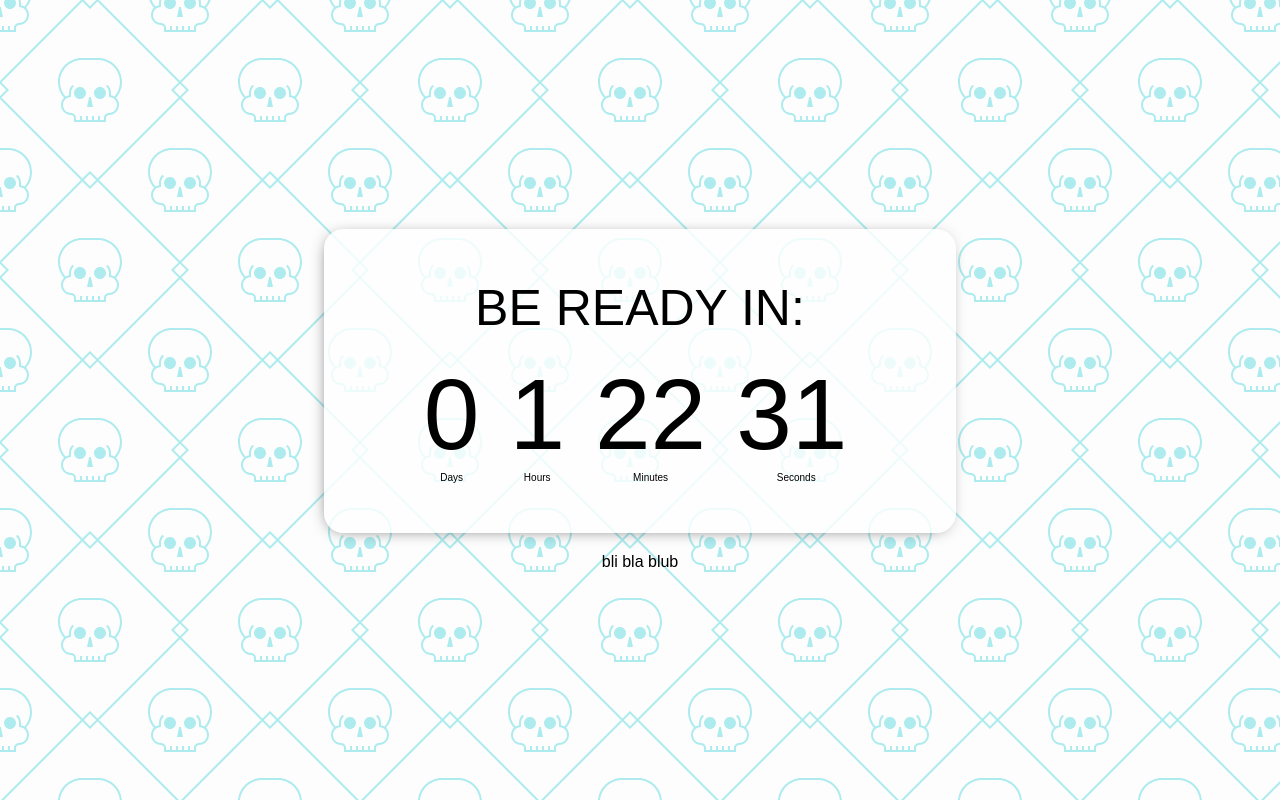
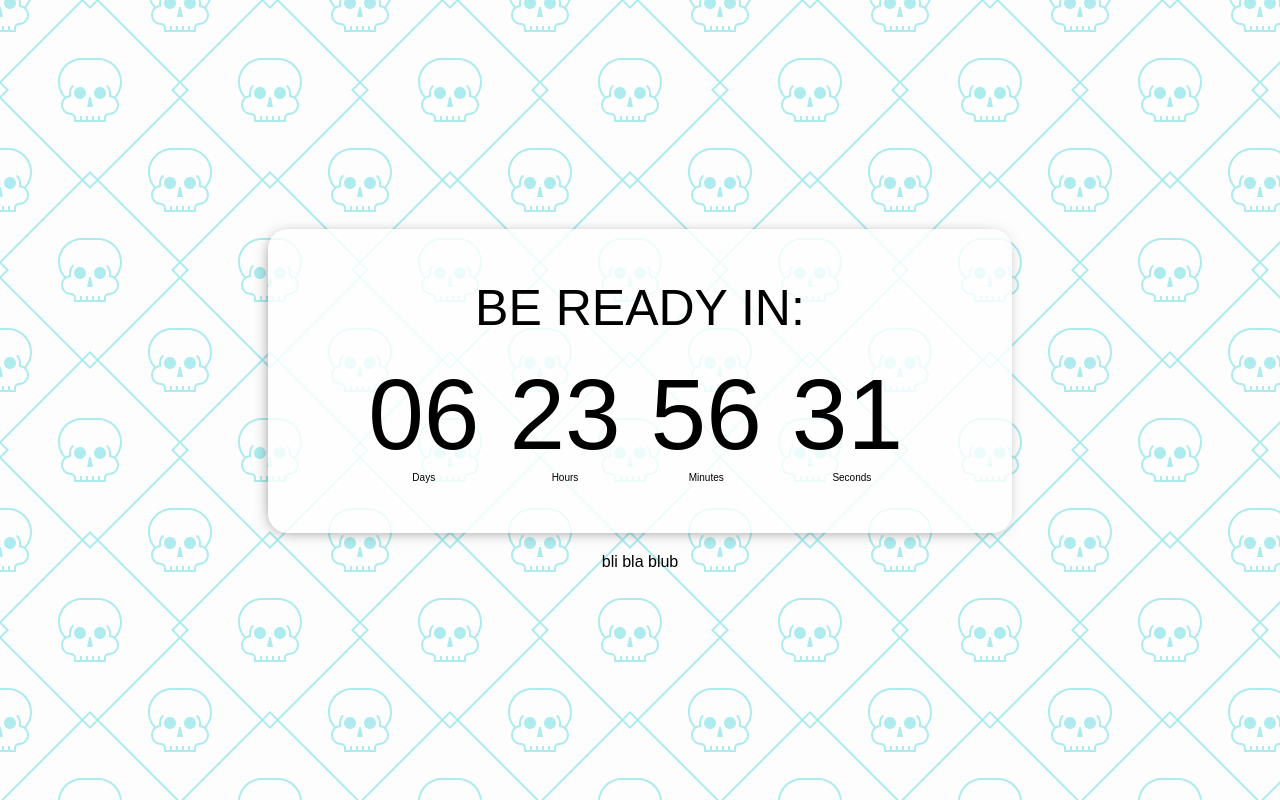
Before and after one commit to pattg/countdown, a website: page index.html in a window 1280 px wide. Drawn offline with Linux system fonts and the light colour scheme; a web font is replaced by a local one.

Commit message:
fix if statement to check if time is up

```diff
--- a/js/script.js
+++ b/js/script.js
@@ -3,10 +3,11 @@ var hours = document.querySelector('.hours');
 var minutes = document.querySelector('.minutes');
 var seconds = document.querySelector('.seconds');
 var randomText = document.querySelector('.countdown__random-text');
+var countdown = document.querySelector('.countdown');
 var coundownWrapper = document.querySelector('.countdown__wrapper');
 var countdownModal = document.querySelector('.countdown__modal');
 console.log(countdownModal);
-var endDate = new Date('April 7, 2021 21:56:00').getTime();
+var endDate = new Date('April 14, 2021 20:30:00').getTime();
 var textArray = [
     'random stuff',
     'Wenn du wüsstest',
@@ -23,20 +24,36 @@ setInterval(function () {
 function setCountdown() {
     var now = new Date().getTime();
     var diff = endDate - now;
-    days.innerHTML = Math.floor(diff / (1000 * 60 * 60 * 24)).toString();
-    hours.innerHTML = Math.floor((diff % (1000 * 60 * 60 * 24)) / (1000 * 60 * 60)).toString();
-    minutes.innerHTML = Math.floor((diff % (1000 * 60 * 60)) / (1000 * 60)).toString();
+    if ((Math.floor(diff / (1000 * 60 * 60 * 24)) < 10)) {
+        days.innerHTML = "0" + Math.floor(diff / (1000 * 60 * 60 * 24)).toString();
+    }
+    else {
+        days.innerHTML = Math.floor(diff / (1000 * 60 * 60 * 24)).toString();
+    }
+    if ((diff % (1000 * 60 * 60 * 24)) / (1000 * 60 * 60) < 10) {
+        hours.innerHTML = "0" + Math.floor((diff % (1000 * 60 * 60 * 24)) / (1000 * 60 * 60)).toString();
+    }
+    else {
+        hours.innerHTML = Math.floor((diff % (1000 * 60 * 60 * 24)) / (1000 * 60 * 60)).toString();
+    }
+    if ((diff % (1000 * 60 * 60)) / (1000 * 60) < 10) {
+        minutes.innerHTML = "0" + Math.floor((diff % (1000 * 60 * 60)) / (1000 * 60)).toString();
+    }
+    else {
+        minutes.innerHTML = Math.floor((diff % (1000 * 60 * 60)) / (1000 * 60)).toString();
+    }
     if (Math.floor((diff % (1000 * 60)) / 1000) < 10) {
         seconds.innerHTML = '0' + Math.floor((diff % (1000 * 60)) / 1000);
     }
     else {
         seconds.innerHTML = Math.floor((diff % (1000 * 60)) / 1000).toString();
     }
-    if ((parseInt(days.innerHTML)) && (parseInt(hours.innerHTML) && (parseInt(minutes.innerHTML) && (parseInt(seconds.innerHTML)) <= 0))) {
+    if (((parseInt(days.innerHTML) <= 0) && (parseInt(hours.innerHTML) <= 0) && ((parseInt(minutes.innerHTML) <= 0) && ((parseInt(seconds.innerHTML))) <= 0))) {
         coundownWrapper.classList.add('hidden');
         randomText.classList.add('hidden');
         countdownModal.classList.remove('hidden');
         countdownModal.classList.add('visible');
+        countdown.style.backgroundColor = "black";
     }
 }
 //random Text
--- a/script.ts
+++ b/script.ts
@@ -3,12 +3,13 @@ let hours = document.querySelector('.hours');
 let minutes = document.querySelector('.minutes');
 let seconds = document.querySelector('.seconds');
 let randomText = document.querySelector('.countdown__random-text');
+let countdown = document.querySelector<HTMLElement>('.countdown');
 let coundownWrapper = document.querySelector('.countdown__wrapper');
 let countdownModal= document.querySelector('.countdown__modal');
 
 console.log(countdownModal);
 
-let endDate = new Date('April 7, 2021 21:56:00').getTime();
+let endDate = new Date('April 14, 2021 20:30:00').getTime();
 const textArray = [
 	'random stuff',
 	'Wenn du wüsstest',
@@ -28,11 +29,33 @@ function setCountdown(): void {
 	let now = new Date().getTime();
 	let diff = endDate - now;
 
-	days.innerHTML = Math.floor(diff / (1000 * 60 * 60 * 24)).toString();
-	hours.innerHTML = Math.floor(
-		(diff % (1000 * 60 * 60 * 24)) / (1000 * 60 * 60)
-	).toString();
-	minutes.innerHTML = Math.floor((diff % (1000 * 60 * 60)) / (1000 * 60)).toString();
+	if((Math.floor(diff / (1000 * 60 * 60 * 24)) < 10 )) {
+
+		days.innerHTML = "0" + Math.floor(diff / (1000 * 60 * 60 * 24)).toString();
+	} else {
+		days.innerHTML = Math.floor(diff / (1000 * 60 * 60 * 24)).toString();
+	}
+
+	if((diff % (1000 * 60 * 60 * 24)) / (1000 * 60 * 60) < 10) {
+
+		hours.innerHTML = "0" + Math.floor(
+			(diff % (1000 * 60 * 60 * 24)) / (1000 * 60 * 60)
+		).toString();
+	} else {
+
+		hours.innerHTML = Math.floor(
+			(diff % (1000 * 60 * 60 * 24)) / (1000 * 60 * 60)
+		).toString();
+	}
+
+	if((diff % (1000 * 60 * 60)) / (1000 * 60) < 10 ){
+
+		minutes.innerHTML = "0" + Math.floor((diff % (1000 * 60 * 60)) / (1000 * 60)).toString();
+	} else {
+
+		minutes.innerHTML = Math.floor((diff % (1000 * 60 * 60)) / (1000 * 60)).toString();
+	}
+
 
 	if (Math.floor((diff % (1000 * 60)) / 1000) < 10) {
 		seconds.innerHTML = '0' + Math.floor((diff % (1000 * 60)) / 1000);
@@ -40,11 +63,12 @@ function setCountdown(): void {
 		seconds.innerHTML = Math.floor((diff % (1000 * 60)) / 1000).toString();
 	}
 
-	if((parseInt(days.innerHTML)) && (parseInt(hours.innerHTML) && (parseInt(minutes.innerHTML) && (parseInt(seconds.innerHTML)) <= 0 ))){
+	if(((parseInt(days.innerHTML) <= 0 ) && (parseInt(hours.innerHTML) <= 0) && ((parseInt(minutes.innerHTML) <= 0 ) && ((parseInt(seconds.innerHTML))) <= 0 ))){
 		coundownWrapper.classList.add('hidden');
 		randomText.classList.add('hidden');
 		countdownModal.classList.remove('hidden');
 		countdownModal.classList.add('visible');
+		countdown.style.backgroundColor = "black";
 	}
 }
 
--- a/scss/styles.scss
+++ b/scss/styles.scss
@@ -72,7 +72,8 @@
 		box-shadow: -2px 2px 17px -8px rgba(0, 0, 0, 0.81);
 		-webkit-box-shadow: -2px 2px 17px -8px rgba(0, 0, 0, 0.81);
 		-moz-box-shadow: -2px 2px 17px -8px rgba(0, 0, 0, 0.81);
-		background-color: rgba(81, 255, 183, 0.8);
+		background-color: rgba(67, 209, 209, 0.938);
+		color: black;
 	}
 }
 
```
Also changed, not shown: css/styles.css.
